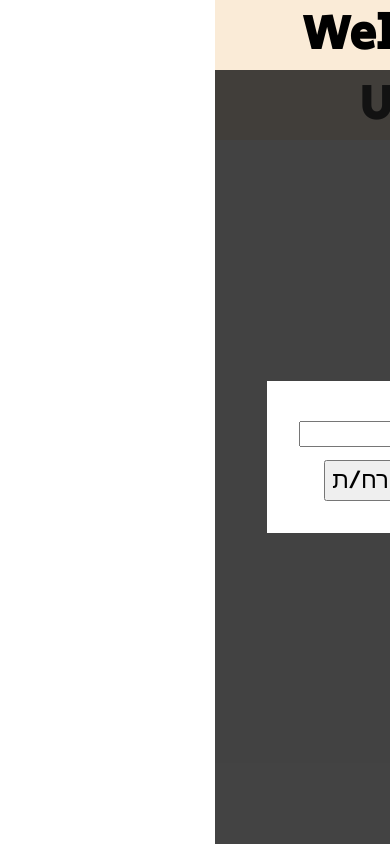
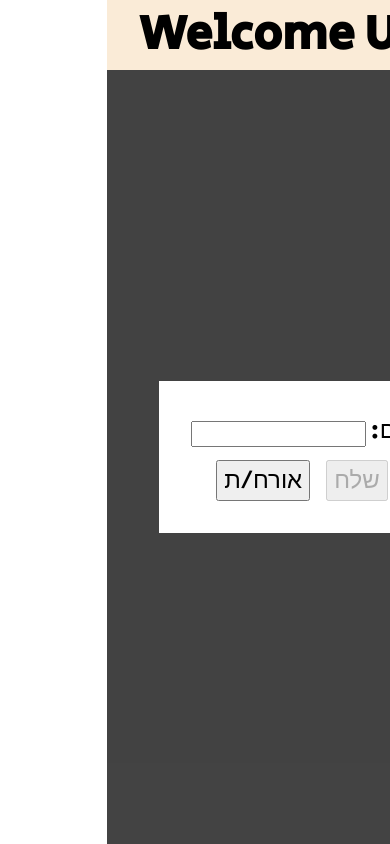
Before and after one commit to Etgoz/wordle, a React (Create React App) app: page /welcome in a window 390 px wide. Built offline with nearby package versions, Linux system fonts and the light colour scheme.

Commit message:
media query for cell phones

```diff
--- a/src/components/Welcome.tsx
+++ b/src/components/Welcome.tsx
@@ -11,9 +11,7 @@ export function Welcome(): JSX.Element {
   return (
     <AuthContext.Provider value={appAuth}>
       <header>
-        <h1 className="welcome" style={{ gridColumn: 2 }}>
-          Welcome {curUserName ? curUserName : 'User'}
-        </h1>
+        <h1 className="welcome">Welcome {curUserName ? curUserName : 'User'}</h1>
       </header>
       <LoginFile />
     </AuthContext.Provider>
--- a/src/wordle.scss
+++ b/src/wordle.scss
@@ -166,4 +166,30 @@ header {
 
 .welcome {
   direction: ltr;
+  grid-column: 2;
 }
+
+@media screen and (max-width: 983px) {
+  header {
+    display: flex;
+    justify-content: center;
+    gap: 20px;
+  }
+}
+
+@media screen and (max-width: 424px) {
+  .keyboard {
+    @include center;
+    gap: 0.4rem;
+
+    button {
+      @include center;
+      height: 1.2em;
+      width: 1.2em;
+      border: 2.3px solid grey;
+      border-radius: 8px;
+      font-size: 2rem;
+      transition: background-color 0.5s ease-in-out;
+    }
+  }
+}
```
